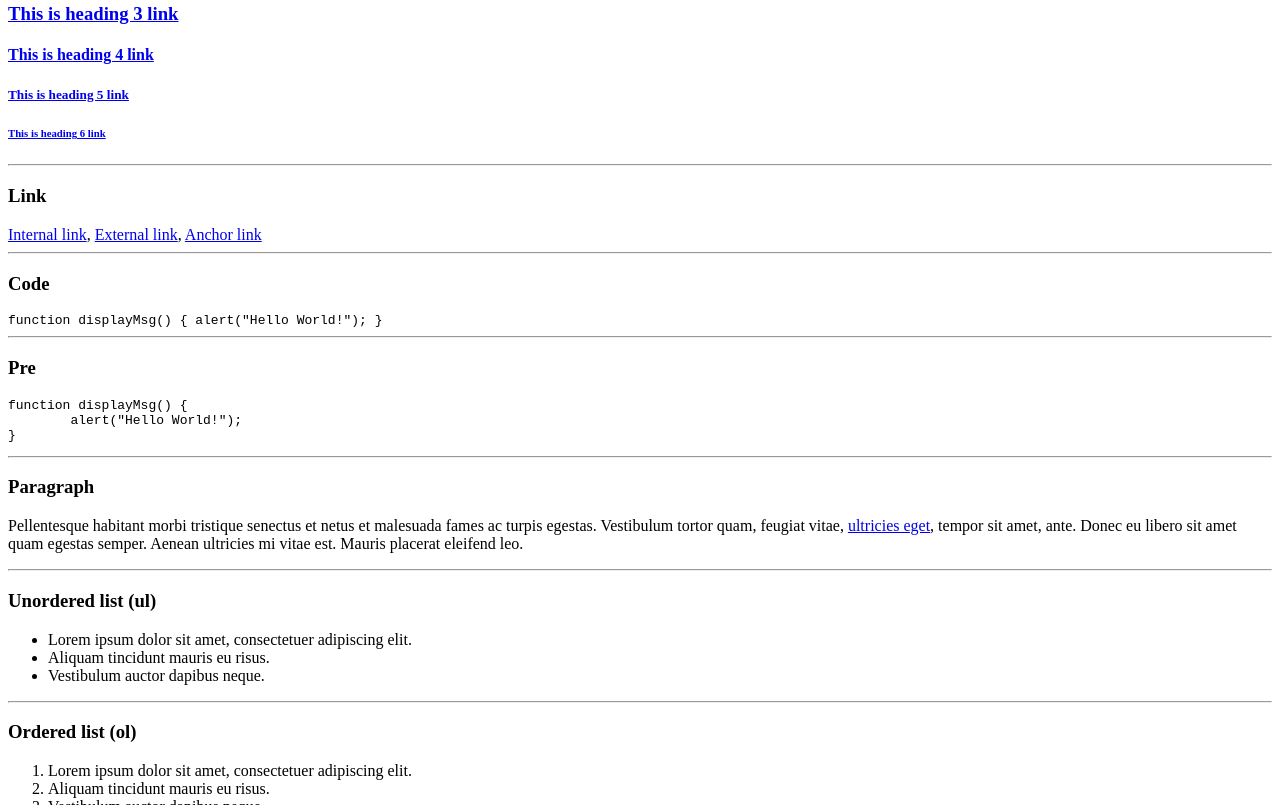
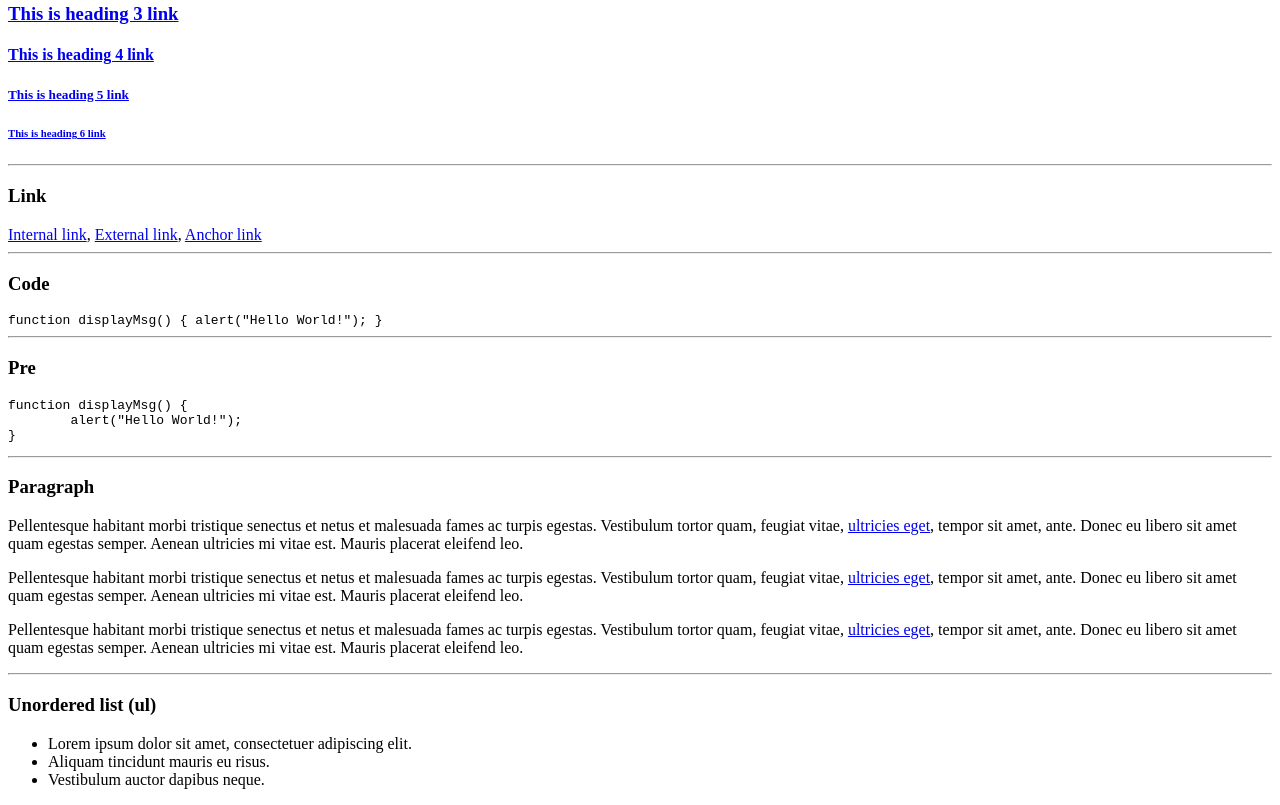
Before and after one commit to theodorosploumis/styleguide, a plain HTML site: page index.html in a window 1280 px wide. Shown: the part 377-1182 px from the top of the page. Drawn offline with Linux system fonts and the light colour scheme.

Commit message:
Add more paragraphs

```diff
--- a/index.html
+++ b/index.html
@@ -35,6 +35,8 @@
 <hr>
 
 <h3>Paragraph</h3>
+<p>Pellentesque habitant morbi tristique senectus et netus et malesuada fames ac turpis egestas. Vestibulum tortor quam, feugiat vitae, <a href="#">ultricies eget</a>, tempor sit amet, ante. Donec eu libero sit amet quam egestas semper. Aenean ultricies mi vitae est. Mauris placerat eleifend leo.</p>
+<p>Pellentesque habitant morbi tristique senectus et netus et malesuada fames ac turpis egestas. Vestibulum tortor quam, feugiat vitae, <a href="#">ultricies eget</a>, tempor sit amet, ante. Donec eu libero sit amet quam egestas semper. Aenean ultricies mi vitae est. Mauris placerat eleifend leo.</p>
 <p>Pellentesque habitant morbi tristique senectus et netus et malesuada fames ac turpis egestas. Vestibulum tortor quam, feugiat vitae, <a href="#">ultricies eget</a>, tempor sit amet, ante. Donec eu libero sit amet quam egestas semper. Aenean ultricies mi vitae est. Mauris placerat eleifend leo.</p>
 
 <hr>
```
